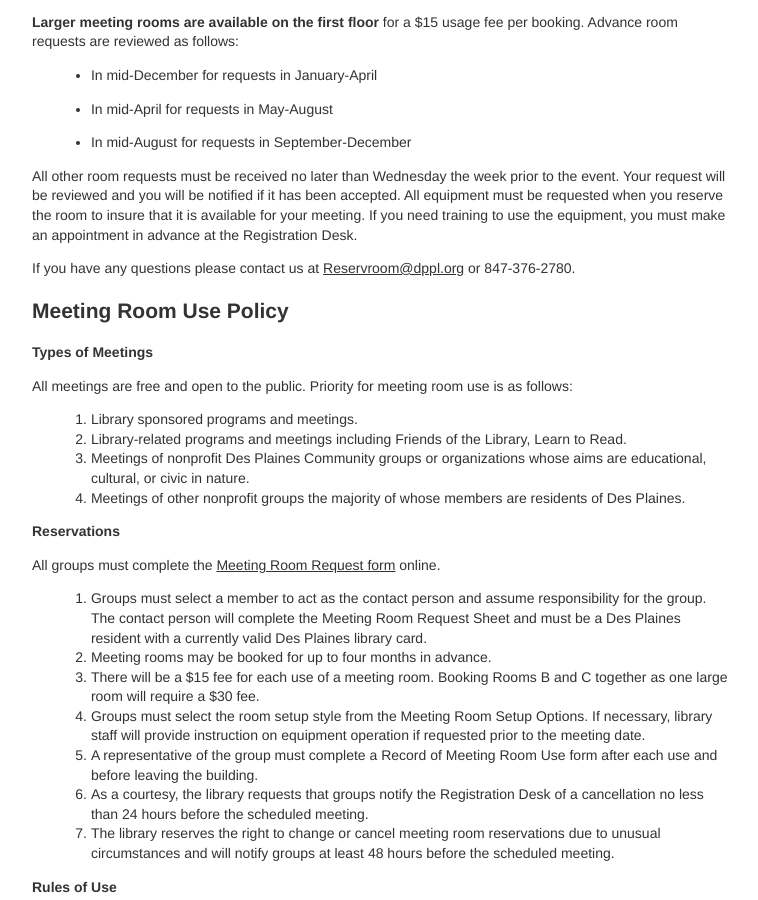
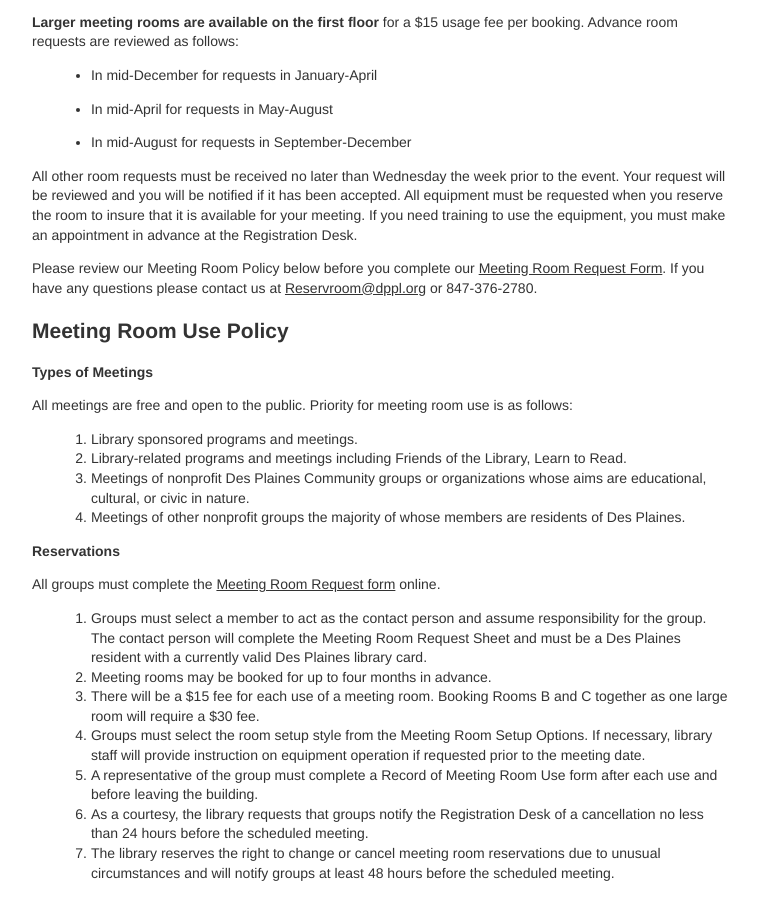
Before and after one commit to dpplweb/dppl-content, a Jekyll site: the page built from _posts/roberta/0611-01-01-meeting-rooms.md, in a window 1280 px wide and 900 px high, scrolled down 430 px. Shown: the whole window, without its empty margins (258-1016 px from the left). Built offline with Jekyll 4.4.1, drawn with Linux system fonts in a browser that asks for light colours; Markdown is read by kramdown in place of the engine named in the settings.

Commit message:
Updated 0611-01-01-meeting-rooms.md

```diff
--- a/_posts/roberta/0611-01-01-meeting-rooms.md
+++ b/_posts/roberta/0611-01-01-meeting-rooms.md
@@ -35,7 +35,7 @@ published: true
 
 All other room requests must be received no later than Wednesday the week prior to the event. Your request will be reviewed and you will be notified if it has been accepted.  All equipment must be requested when you reserve the room to insure that it is available for your meeting. If you need training to use the equipment, you must make an appointment in advance at the Registration Desk.
 
-If you have any questions please contact us at [Reservroom@dppl.org]() or 847-376-2780.
+Please review our Meeting Room Policy below before you complete our [Meeting Room Request Form](). If you have any questions please contact us at [Reservroom@dppl.org]() or 847-376-2780.
 
 ##Meeting Room Use Policy
 
```
